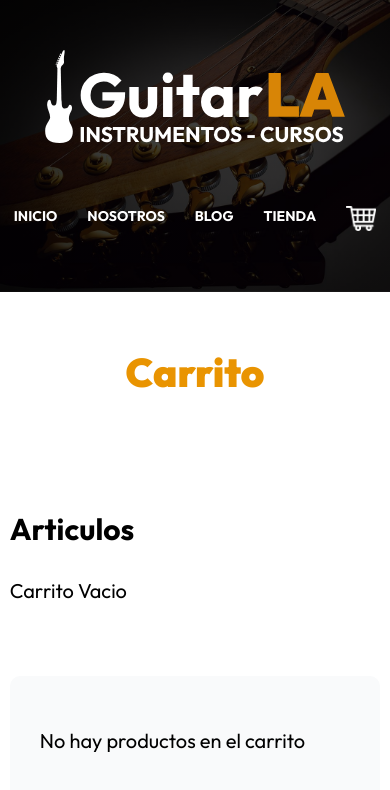
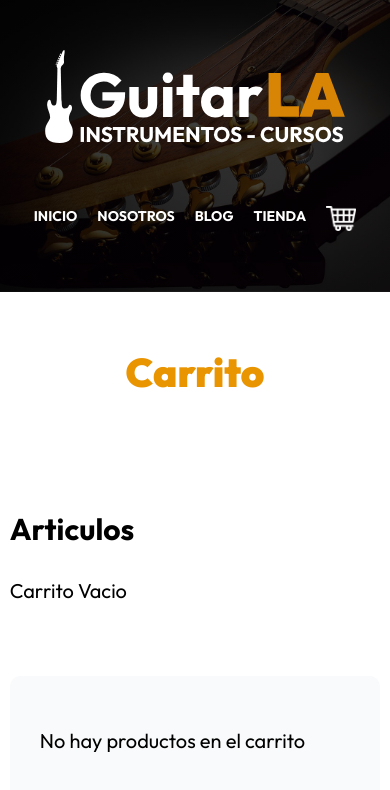
Before and after one commit to JorgeTorres8/GuitarLA_Next, a Next.js app: page /carrito in a window 390 px wide. Shown: the top 790 px of the page. Built offline with nearby package versions, Linux system fonts and the light colour scheme.

Commit message:
responsive settings

```diff
--- a/styles/Header.module.css
+++ b/styles/Header.module.css
@@ -21,7 +21,7 @@
 .navegacion {
     margin-top: 5rem;
     display: flex;
-    gap: 2rem;
+    gap: 1rem;
     position: relative; /*237*/
     z-index: 1; /*237*/
 
```
